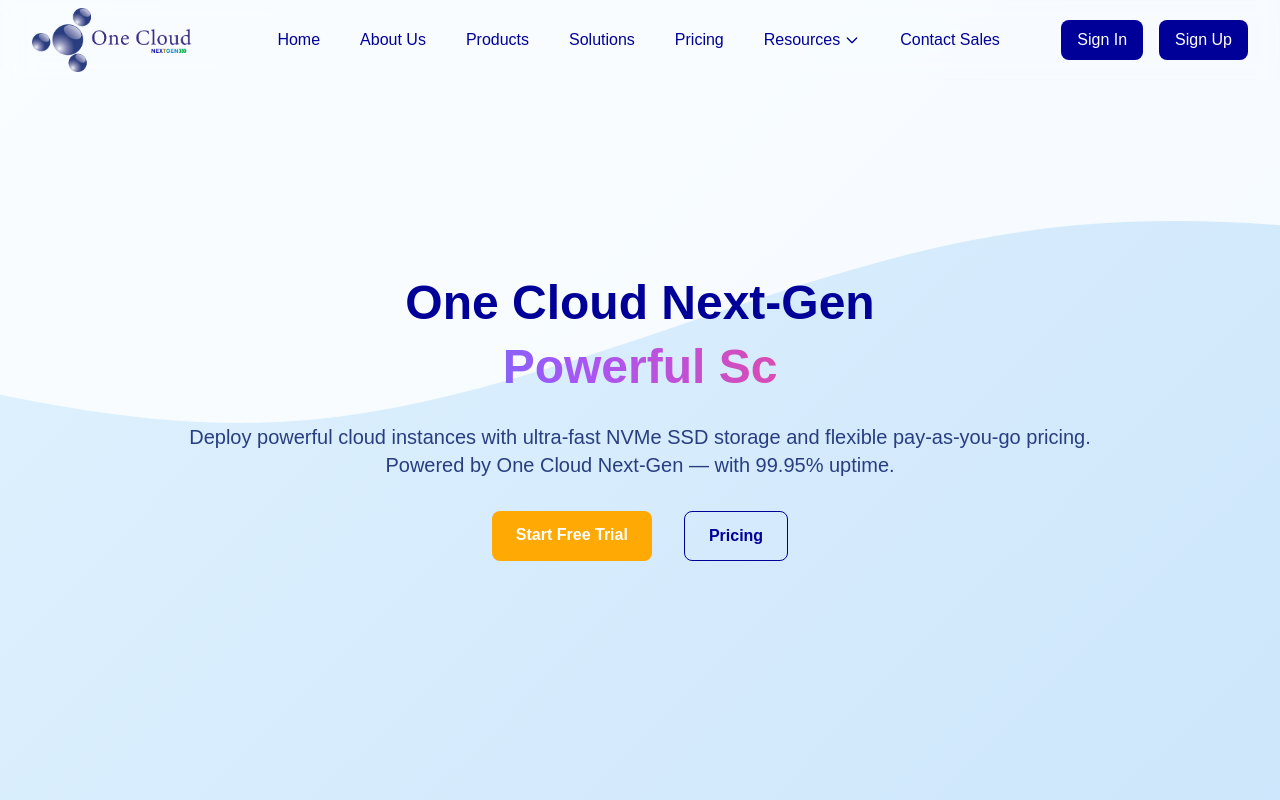
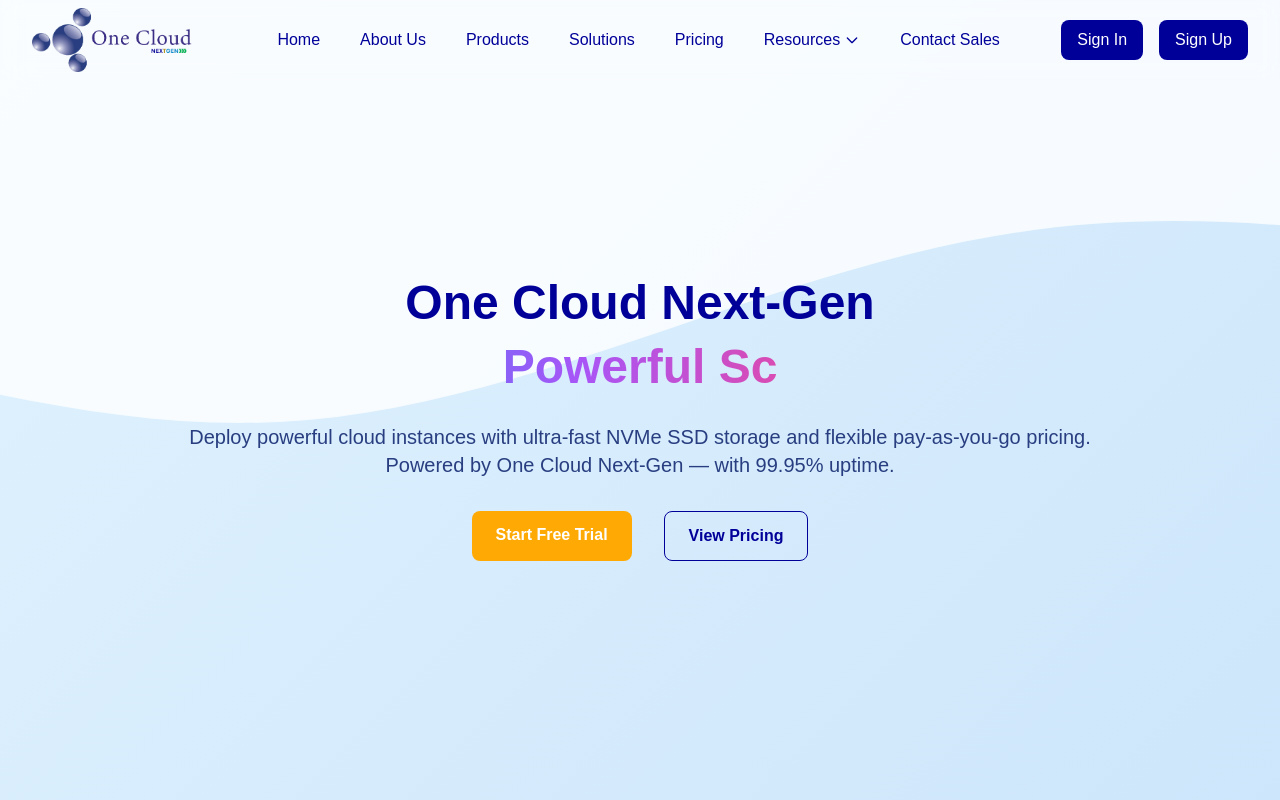
Before and after one commit to ayezinhtun/1CNGUI, a React (Vite) app: page / in a window 1280 px wide. Shown: the top 800 px of the page. Built offline with nearby package versions, Linux system fonts and the light colour scheme.

Commit message:
update text

```diff
--- a/src/components/HeroSection.jsx
+++ b/src/components/HeroSection.jsx
@@ -108,7 +108,7 @@
               transition: { duration: 0.2 },
             }}
           >
-            Pricing
+            View Pricing
           </motion.a>
         </div>
       </div>
```
